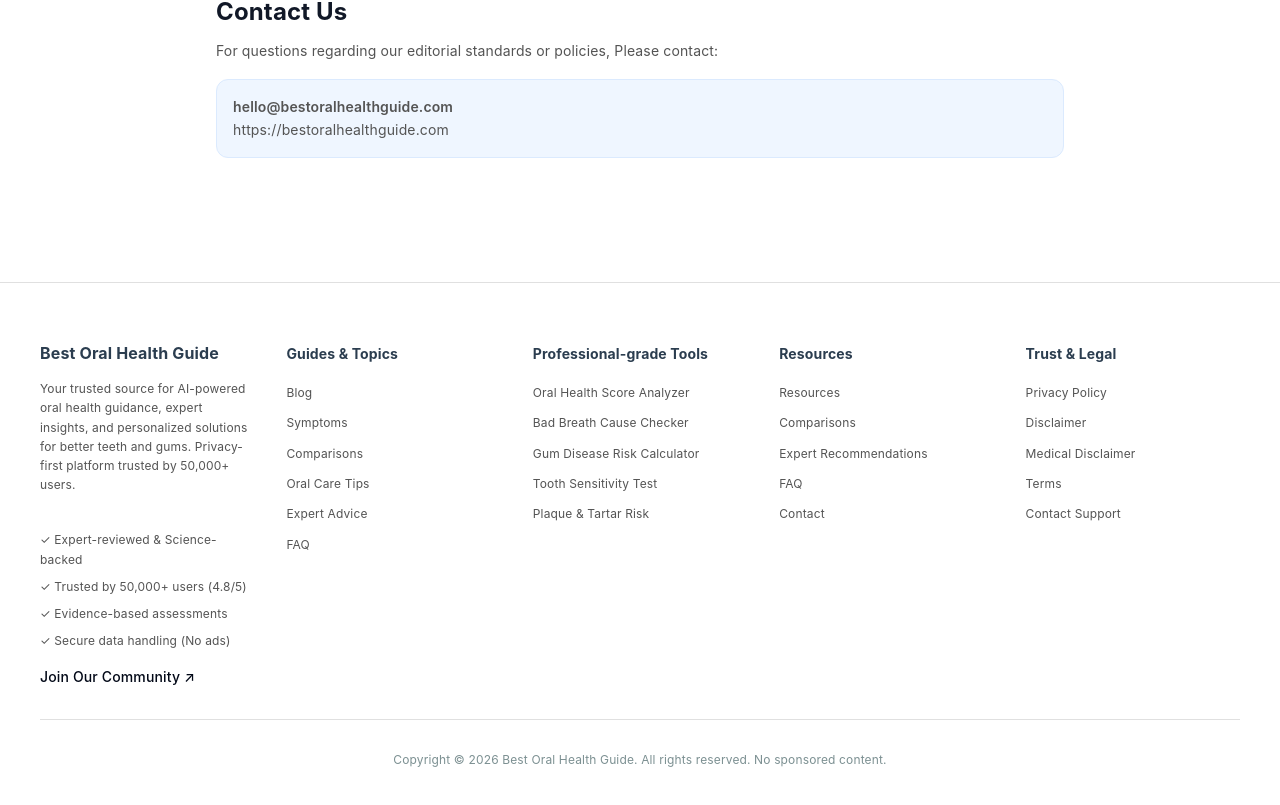
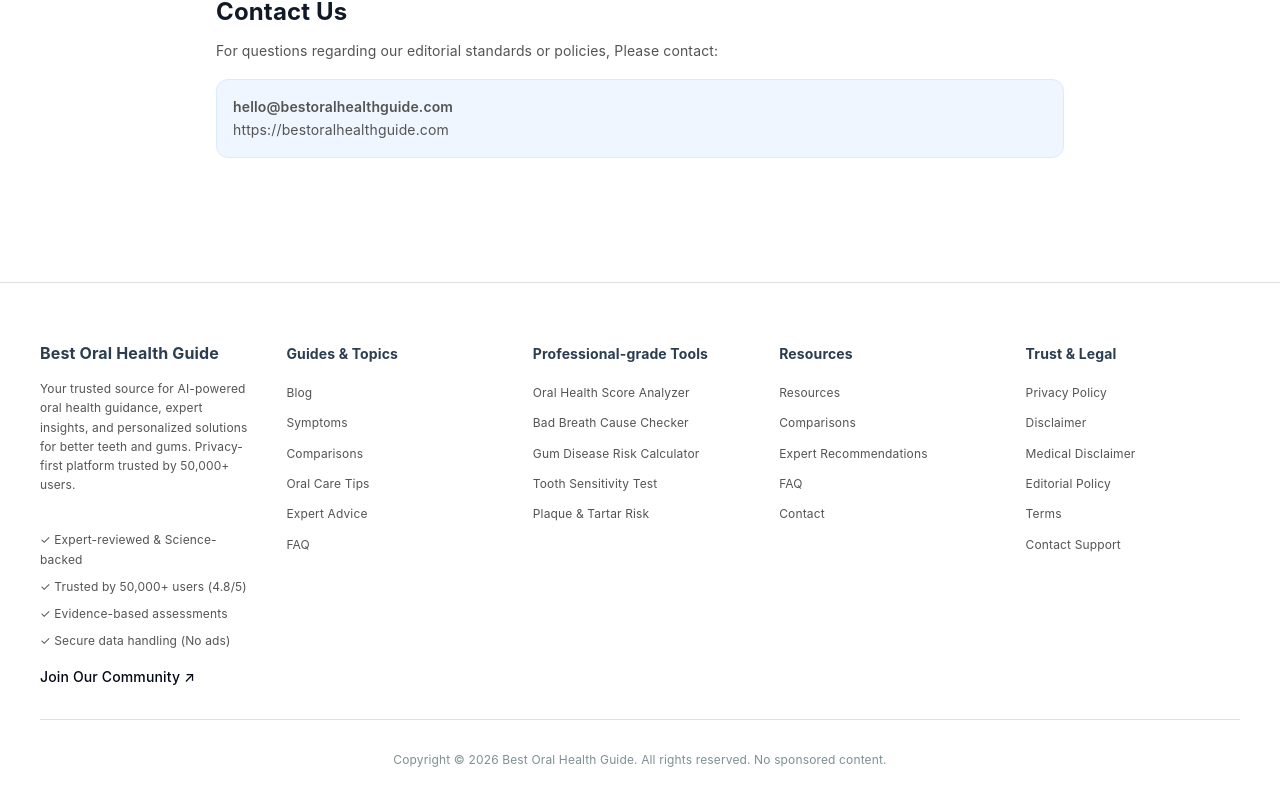
Before and after one commit to shatrudhan1/bestoralhealthguide, a React (Vite) app: page /editorial-policy in a window 1280 px wide. Shown: the part 1392-2197 px from the top of the page. Built offline with nearby package versions, Linux system fonts and the light colour scheme.

Commit message:
Add Editorial Policy link to footer

```diff
--- a/src/components/Footer.jsx
+++ b/src/components/Footer.jsx
@@ -81,6 +81,11 @@ const Footer = () => {
             <li><Link to="/privacy-policy" className="link">Privacy Policy</Link></li>
             <li><Link to="/disclaimer" className="link">Disclaimer</Link></li>
             <li><Link to="/medical-disclaimer" className="link">Medical Disclaimer</Link></li>
+            <li>
+  <Link to="/editorial-policy" className="link">
+    Editorial Policy
+  </Link>
+</li>
             <li><Link to="/terms-conditions" className="link">Terms</Link></li>
             <li><Link to="/contact" className="link">Contact Support</Link></li>
           </ul>
```
